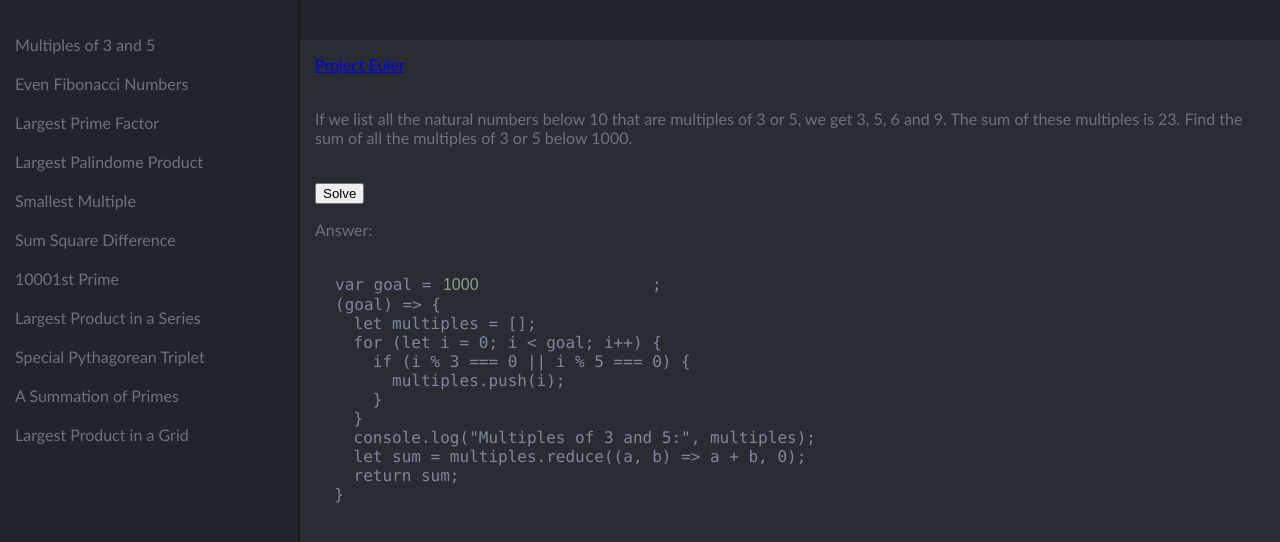
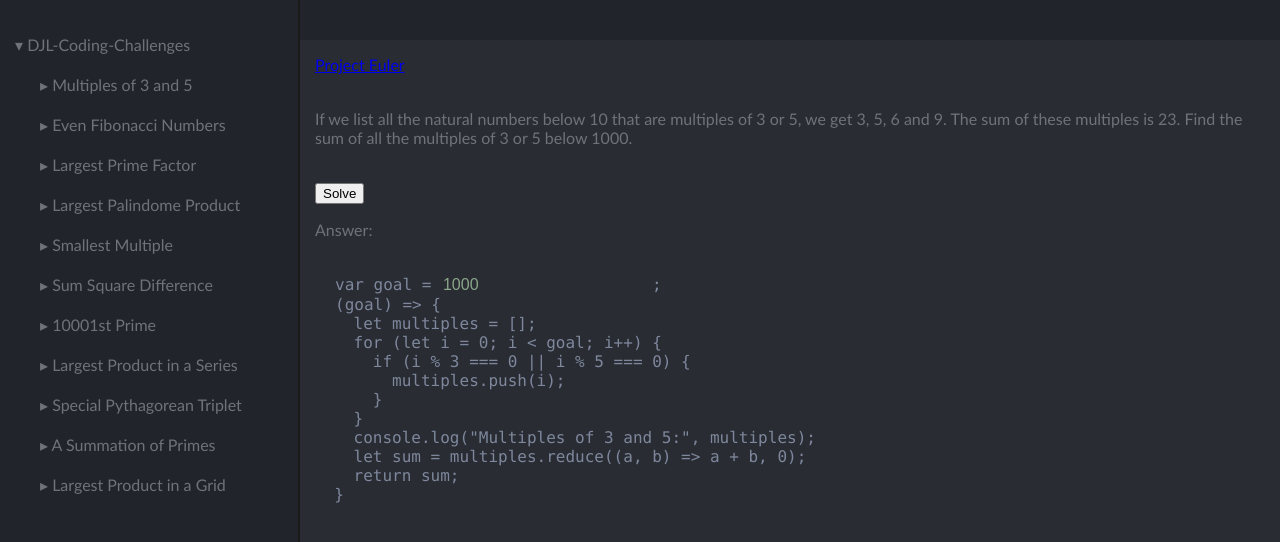
Before and after one commit to DLopez6877/euler, a React (Create React App) app: page / in a window 1280 px wide. Shown: the top 542 px of the page. Built offline with nearby package versions, Linux system fonts and the light colour scheme.

Commit message:
add header, arrows, and indentation.

```diff
--- a/src/components/NavigationItem/NavigationItem.jsx
+++ b/src/components/NavigationItem/NavigationItem.jsx
@@ -14,7 +14,7 @@ class NavigationItem extends React.Component {
   render() {
     return (
       <div>
-        <a onClick={this.handleProblemChange}>{this.props.problem.title}</a>
+        ▸ <a onClick={this.handleProblemChange}>{this.props.problem.title}</a>
       </div>
     );
   }
--- a/src/components/navigation/Navigation.css
+++ b/src/components/navigation/Navigation.css
@@ -0,0 +1,7 @@
+.navigation {
+    margin-left: 25px;
+}
+
+.nav-header {
+    margin-left: -25px;
+}
--- a/src/components/navigation/Navigation.jsx
+++ b/src/components/navigation/Navigation.jsx
@@ -5,6 +5,7 @@ import NavigationItem from '../NavigationItem/NavigationItem';
 function Navigation(props) {
   return (
     <div className="navigation">
+      <div className="nav-header">▾ DJL-Coding-Challenges</div>
       {props.problems.map((problem, index) =>
         <NavigationItem
           key={index}
```
